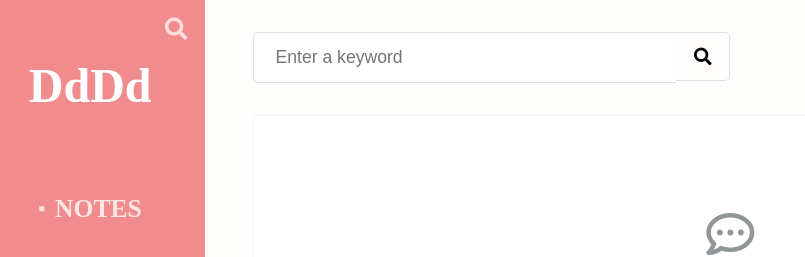
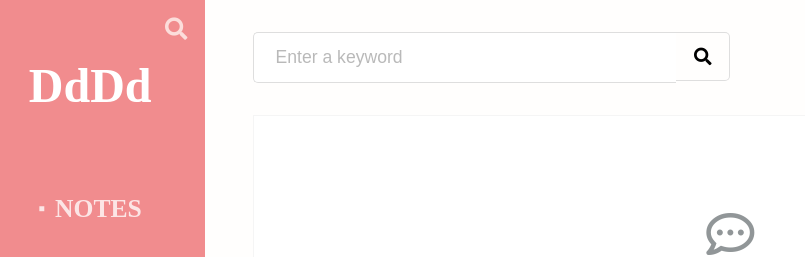
Before and after one commit to mindcloud92/mindcloud92.github.io, a Jekyll site: the page built from search.md, in a window 1280 px wide. Shown: the top 257 px of the page, without its empty margins (25-830 px from the left). Built offline with Jekyll 4.4.1, drawn with Linux system fonts in a browser that asks for light colours; nearby versions of some CDN libraries; some web fonts are replaced.

Commit message:
change style

```diff
--- a/_includes/navigation-bar.html
+++ b/_includes/navigation-bar.html
@@ -39,7 +39,8 @@
 
 <div class="navigation-bar mobile">
     <div class="header">
-        <h5 class="title">
+        <a href="/search" class="icon search"></a>
+        <h5 class="title ml-2">
             <a href="/">
                 {{ site.title }}
             </a>
--- a/static/css/partial/_navigation-bar.sass
+++ b/static/css/partial/_navigation-bar.sass
@@ -95,7 +95,6 @@
 
         .title
           margin: 0
-          margin-left: 2em
 
         .btn-menu
           margin-right: .5em
@@ -108,10 +107,16 @@
 
       .category-container
         background: var(--background-color--default)
-        box-shadow: 0px 5px 5px #00000008
+        box-shadow: 0 5px 5px #00000008
         display: none
 
         a
           font-size: 1em
           color: var(--font-color--default)
           justify-content: left
+
+      .search
+        position: initial
+        padding: 0
+        margin-left: .8em
+        color: var(--font-color--nav-title)
--- a/static/css/partial/_search.sass
+++ b/static/css/partial/_search.sass
@@ -18,6 +18,9 @@
           border-radius: 5px 0 0 5px
           border-right: none
           width: 100%
+
+          &::placeholder
+            opacity: .5
 
           &:focus
             outline: none
```
